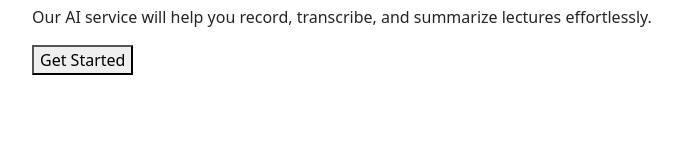
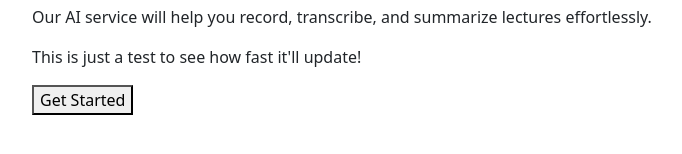
Before and after one commit to HDcookie/Frontend-Ai-Notaking, a website: page index.html in a window 1280 px wide. Shown: the part 66-220 px from the top of the page, without its empty margins (50-732 px from the left). Drawn offline with nearby package versions, Linux system fonts and the light colour scheme.

Commit message:
Update test

```diff
--- a/index.html
+++ b/index.html
@@ -31,6 +31,7 @@
       <div class="container">
         <h2>Welcome to the Future of Note Taking</h2>
         <p>Our AI service will help you record, transcribe, and summarize lectures effortlessly.</p>
+        <p>This is just a test to see how fast it'll update!</p>
         <button>Get Started</button>
       </div>
     </section>
```
